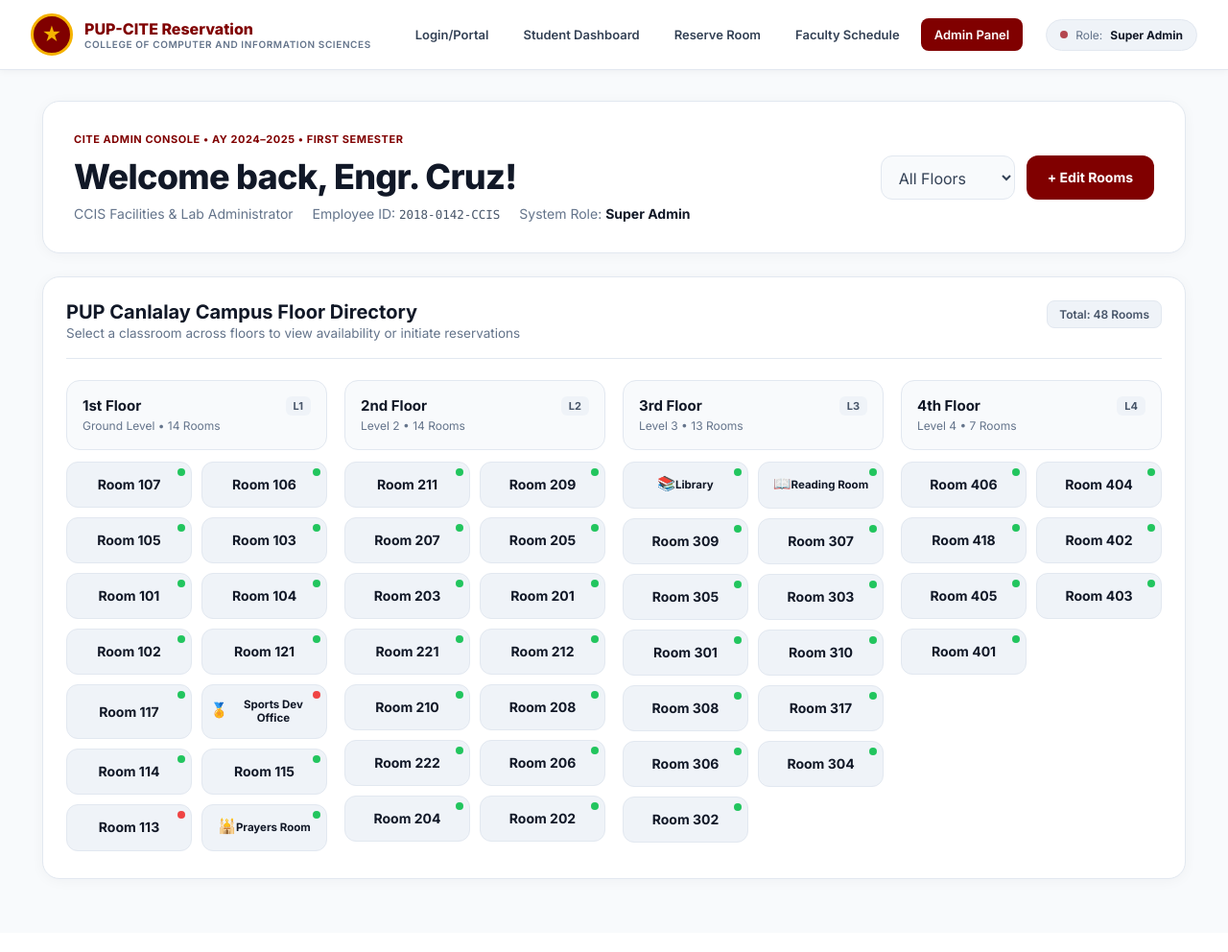
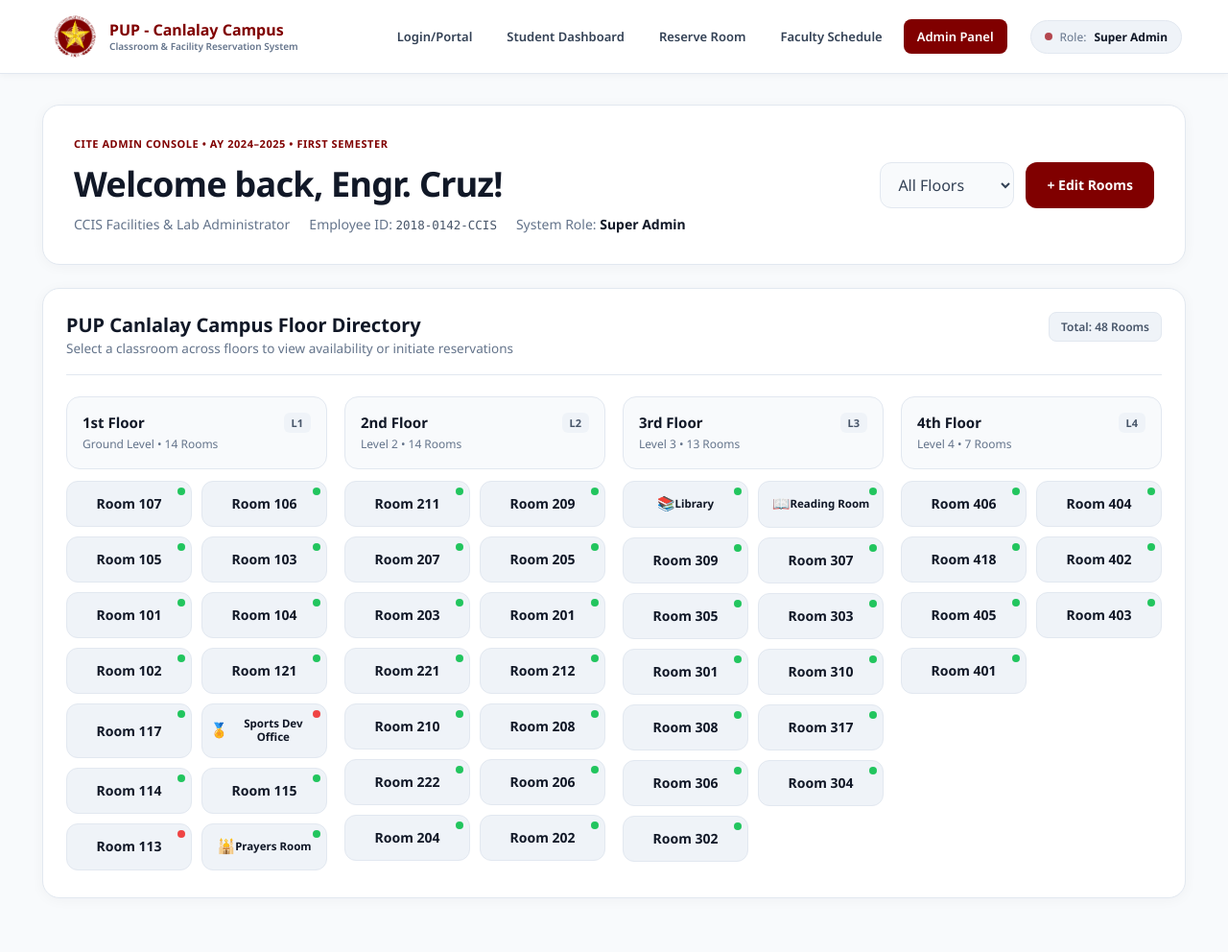
Before and after one commit to Jomarnask/ClassroomReservation, a PHP site: page /admin-dashboard.html in a window 1280 px wide. Shown: the whole page at 96% size. Before the commit the page ends 916 px from the top, so only its background shows below. Run offline with PHP 8.4, Linux system fonts and the light colour scheme.

Commit message:
change the brand name for consistency

```diff
--- a/admin-dashboard.css
+++ b/admin-dashboard.css
@@ -19,10 +19,25 @@
   --bad-ink: #991b1b;
 }
 
+/* Custom Scrollbar Styles */
+::-webkit-scrollbar {
+  width: 8px;
+}
+::-webkit-scrollbar-track {
+  background: #f1f5f9;
+}
+::-webkit-scrollbar-thumb {
+  background: #880000;
+  border-radius: 3px;
+}
+::-webkit-scrollbar-thumb:hover {
+  background: #5c0000;
+}
+
 * { box-sizing: border-box; }
 html, body { margin: 0; }
 body {
-  font-family: "Inter", system-ui, -apple-system, "Segoe UI", sans-serif;
+  font-family: 'Noto Sans', 'Inter', ui-sans-serif, system-ui, sans-serif;
   background: var(--bg);
   color: var(--ink);
   min-height: 100vh;
@@ -32,23 +47,46 @@ h1, h2, p { margin: 0; }
 button, select, input { font: inherit; }
 :focus-visible { outline: 3px solid var(--gold); outline-offset: 2px; }
 
-/* Header */
+/* Header & Brand Styles */
 .topbar {
   position: sticky; top: 0; z-index: 20;
   display: flex; align-items: center; gap: 24px;
-  padding: 14px 32px;
+  padding: 16px 48px; /* Increased horizontal padding from 32px to 48px */
   background: var(--card);
   border-bottom: 1px solid var(--line);
   box-shadow: 0 1px 8px rgba(15, 23, 42, .05);
 }
-.brand { display: flex; align-items: center; gap: 12px; }
+
+.brand {
+  display: flex;
+  align-items: center;
+  gap: 14px;
+  margin-left: 8px; /* Adds additional inset space to match landing page logo offset */
+  font-family: 'Noto Sans', 'Inter', ui-sans-serif, system-ui, sans-serif;
+}
 .logo {
-  width: 44px; height: 44px; border-radius: 50%;
-  background: var(--maroon); border: 3px solid var(--gold);
-  display: grid; place-items: center; color: var(--gold); font-size: 20px;
+  width: 44px;
+  height: 44px;
+  border-radius: 50%;
+  object-fit: contain;
 }
-.brand-title { font-weight: 800; color: var(--maroon); font-size: 16px; }
-.brand-sub { font-size: 10px; font-weight: 600; letter-spacing: .06em; color: var(--muted); }
+.brand-title {
+  font-family: 'Noto Sans', 'Inter', ui-sans-serif, system-ui, sans-serif;
+  font-weight: 800;
+  color: var(--maroon);
+  font-size: 16px;
+  line-height: 1.15; /* Tightens space above/below title */
+}
+
+.brand-sub {
+  font-family: 'Noto Sans', 'Inter', ui-sans-serif, system-ui, sans-serif;
+  font-size: 10px;
+  font-weight: 600;
+  letter-spacing: normal; /* Removes wide character spacing */
+  line-height: 1.2; /* Tightens vertical height */
+  color: var(--muted);
+  margin-top: 1px; /* Precision gap control from title */
+}
 .nav { display: flex; align-items: center; gap: 8px; margin-left: auto; }
 .nav a {
   text-decoration: none; color: #334155; font-size: 13px; font-weight: 600;
@@ -67,6 +105,32 @@ button, select, input { font: inherit; }
 .nav-toggle {
   display: none; margin-left: auto; background: none; border: 1px solid var(--line);
   border-radius: 8px; padding: 6px 12px; font-size: 18px; cursor: pointer;
+}
+
+/* Shared Role Tab / Button Utilities */
+.role-btn {
+  border: 1px solid #d1d5db;
+  background-color: #ffffff;
+  color: #374151;
+  border-radius: 3px;
+  cursor: pointer;
+}
+.role-btn:hover {
+  border-color: #880000;
+  color: #880000;
+}
+.role-btn.active {
+  background-color: #880000;
+  border-color: #880000;
+  color: #ffffff;
+}
+.pup-link {
+  color: #337AB7;
+  transition: color 0.2s ease;
+}
+.pup-link:hover {
+  color: #23527C;
+  text-decoration: underline;
 }
 
 /* Layout */
--- a/admin-dashboard.html
+++ b/admin-dashboard.html
@@ -6,16 +6,16 @@
   <title>PUP-CITE Reservation | Admin Panel</title>
   <link rel="preconnect" href="https://fonts.googleapis.com">
   <link rel="preconnect" href="https://fonts.gstatic.com" crossorigin>
-  <link href="https://fonts.googleapis.com/css2?family=Inter:wght@400;500;600;700;800&display=swap" rel="stylesheet">
+  <link href="https://fonts.googleapis.com/css2?family=Inter:wght@400;500;600;700&family=Noto+Sans:wght@400;500;600;700&display=swap" rel="stylesheet">
   <link rel="stylesheet" href="admin-dashboard.css">
 </head>
 <body>
   <header class="topbar">
     <div class="brand">
-      <div class="logo" aria-hidden="true">★</div>
+      <img src="assets/puplogo.png" alt="PUP Logo" class="logo">
       <div>
-        <div class="brand-title">PUP-CITE Reservation</div>
-        <div class="brand-sub">COLLEGE OF COMPUTER AND INFORMATION SCIENCES</div>
+        <div class="brand-title">PUP - Canlalay Campus</div>
+        <div class="brand-sub">Classroom & Facility Reservation System</div>
       </div>
     </div>
     <button class="nav-toggle" id="navToggle" aria-label="Toggle navigation" aria-expanded="false">☰</button>
--- a/student-dashboard.html
+++ b/student-dashboard.html
@@ -44,7 +44,7 @@
 
         <!-- Logo & Header Text -->
         <div class="flex items-center space-x-3">
-          <img src="PUPLogo.png" alt="PUP Logo" class="w-10 h-10 object-contain" />
+          <img src="assets/PUPLogo.png" alt="PUP Logo" class="w-10 h-10 object-contain" />
           <div>
             <h1 class="text-sm font-bold text-pup-maroon leading-tight">PUP-CITE Reservation</h1>
             <p class="text-[10px] text-gray-500 font-medium">COLLEGE OF COMPUTER AND INFORMATION SCIENCES</p>
```
Also changed, not shown: landing.html (+4 -4 lines).
